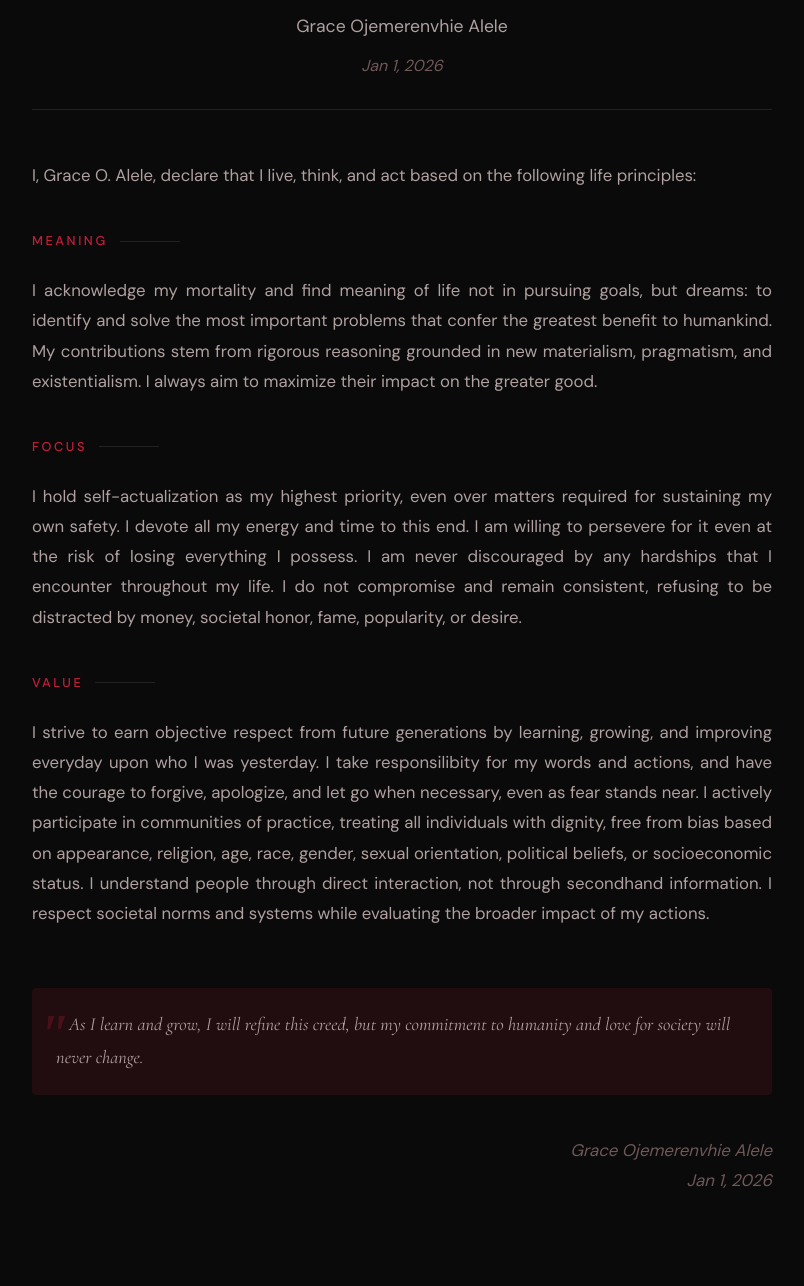
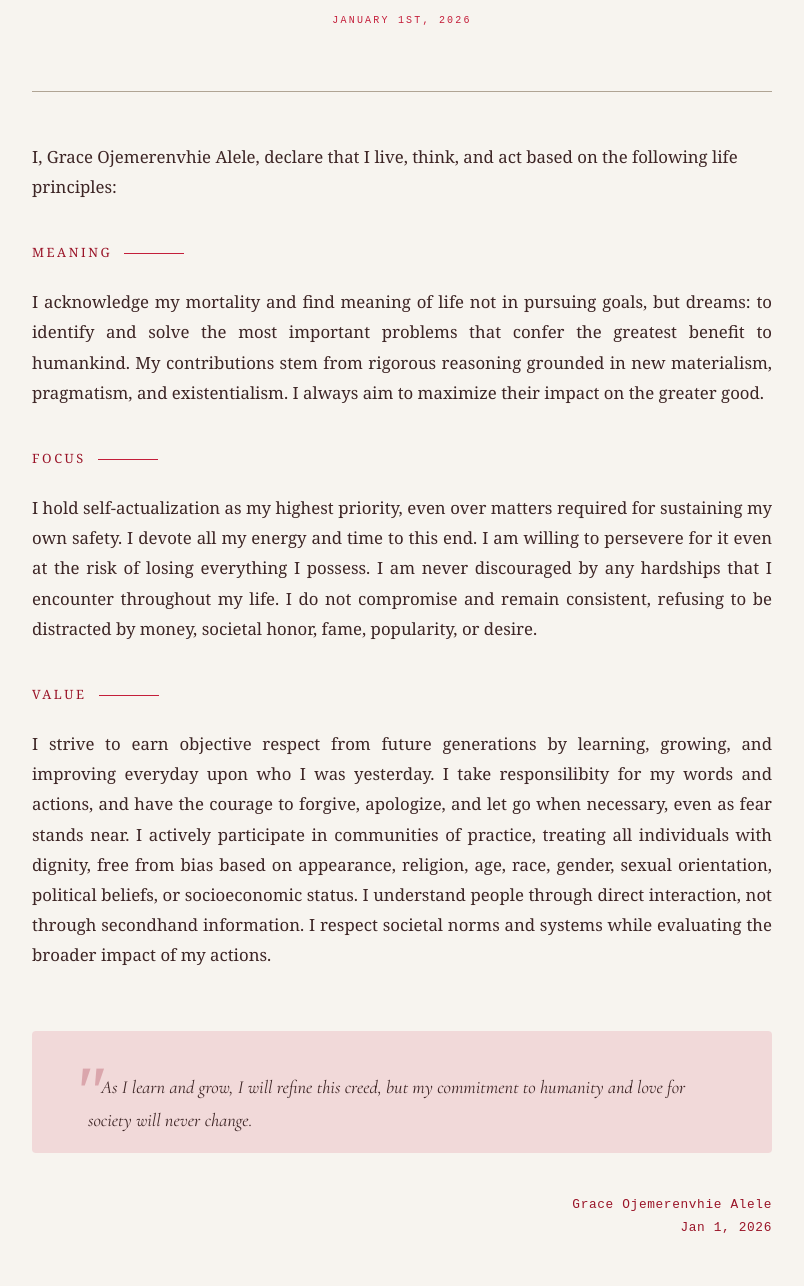
Before and after one commit to gracealele/gracealele.github.io, a plain HTML site: page pages/creed.html in a window 1280 px wide. Shown: the part 176-1462 px from the top of the page, without its empty margins (238-1042 px from the left). Drawn offline with nearby package versions, Linux system fonts and the light colour scheme.

```diff
--- a/pages/creed.html
+++ b/pages/creed.html
@@ -15,12 +15,11 @@
   <div class="container">
     <header>
       <h1>Personal Creed</h1>
-      <div class="author">Grace Ojemerenvhie Alele</div>
-      <div class="date">Jan 1, 2026</div>
+      <div class="date"> January 1st, 2026</div>
     </header>
 
     <div class="introduction">
-      I, Grace O. Alele, declare that I live, think, and act based on the following life principles:
+      I, Grace Ojemerenvhie Alele, declare that I live, think, and act based on the following life principles:
     </div>
 
     <section>
--- a/pages/page_style.css
+++ b/pages/page_style.css
@@ -1,3 +1,30 @@
+  :root {
+    --ink: #f7f4ef;
+    --ink-mid: #ab9d8cea;
+    --ink-light: #7a7268;
+    --muted: #7a6f65;
+          --text-muted: #6b5050;
+
+    --ink-faint: #b5aea4;
+    --paper: #f7f4ef;
+    --paper-warm: #ede9e1;
+    --paper-card: #f0ece5;
+    --accent: #9a1428;
+    --inks: #f9e0c9ab;
+    --accent-light: #c41e3a;
+    --rule: rgba(26,23,20,0.12);
+    --accent-bright: #b81830;
+    --text-primary: #1a0505;
+    --text-secondary: #3d2525;
+    --gold-highlight: #d4a574;
+
+    --mono: 'DM Mono', monospace;
+    --serif: 'Cormorant Garamond', serif;
+    --sans: 'Instrument Sans', sans-serif;
+    --font-display: 'Playfair Display SC', serif;
+  }
+
+
 * {
   margin: 0;
   padding: 0;
@@ -5,10 +32,10 @@
 }
 
 body {
-  font-family: 'DM Sans', -apple-system, sans-serif;
+  font-family: 'Spectral', Georgia, serif;
   line-height: 1.7;
-  color: #a0a0a0;
-  background: #0a0a0a;
+  color: var(--paper);
+  background: var(--ink);
   min-height: 100vh;
   padding: 40px 20px;
 }
@@ -22,7 +49,7 @@ body {
 header {
   text-align: center;
   margin-bottom: 50px;
-  border-bottom: 1px solid #222222;
+  border-bottom: 1px solid var(--ink-mid);
   padding-bottom: 30px;
 }
 
@@ -30,15 +57,16 @@ h1 {
   font-family: 'Playfair Display SC', serif;
   font-size: 2.5em;
   font-weight: 900;
-  color: #ffffff;
+  color: var(--text-primary);
   margin-bottom: 20px;
   letter-spacing: 0.02em;
 }
 
 .author {
-  font-size: 1.1em;
-  color: #b0a0a0;
+  font-size: 0.8em;
+  color: var(--text-secondary);
   margin-bottom: 10px;
+  text-transform: uppercase;
 }
 
 .website {
@@ -48,26 +76,32 @@ h1 {
 }
 
 .website a {
-  color: #e63950;
+  color: var(--accent-bright);
   text-decoration: none;
   transition: color 0.15s ease;
 }
 
 .website a:hover {
-  color: #d4a574;
+  color: var(--gold-highlight);
 }
 
 .date {
-  font-size: 1em;
-  font-style: italic;
-  color: #705858;
+  color: var(--accent-light);
+  font-family: 'DM Mono', monospace;
+    font-size: 10px;
+    letter-spacing: 0.22em;
+    text-transform: uppercase;
+    margin-bottom: 2rem;
+    align-items: center;
+    gap: 1rem;
+    animation: fadeUp 0.8s ease 0.1s forwards;
 }
 
 .introduction {
   margin-bottom: 40px;
   font-size: 1.05em;
   line-height: 1.8;
-  color: #b0a0a0;
+  color: var(--text-secondary);
 }
 
 section {
@@ -78,7 +112,7 @@ h2 {
   font-size: 0.8rem;
   text-transform: uppercase;
   letter-spacing: 0.2em;
-  color: #c41e3a;
+  color: var(--accent);
   margin-bottom: 15px;
   font-weight: 500;
   position: relative;
@@ -91,33 +125,33 @@ h2 {
 h2::after {
   content: '';
   width: 60px;
-  height: 1px;
-  background: #222222;
+  height: 0.04em;
+  background: var(--accent-light);
   transition: width 0.3s ease, background 0.3s ease;
 }
 
 section:hover h2::after {
   width: 100px;
-  background: linear-gradient(90deg, #c41e3a, #d4a574);
+  background: linear-gradient(90deg, var(--accent-light), var(--gold-highlight), var(--inks), var(--ink));
 }
 
 p {
   font-size: 1.05em;
   line-height: 1.8;
   text-align: justify;
-  color: #b0a0a0;
+  color: var(--text-secondary);
 }
 
 a {
-  color: #e63950;
+  color: var(--accent-bright);
   text-decoration: none;
   border-bottom: 1px solid transparent;
   transition: border-color 0.15s ease, color 0.15s ease;
 }
 
 a:hover {
-  color: #d4a574;
-  border-bottom-color: #d4a574;
+  color: var(--gold-highlight);
+  border-bottom-color: var(--gold-highlight);
 }
 
 .closing {
@@ -126,9 +160,9 @@ a:hover {
   font-family: 'Cormorant Garamond', Georgia, serif;
   font-style: italic;
   font-size: 1.15rem;
-  color: #b0a0a0;
+  color: var(--text-secondary);
   line-height: 1.8;
-  padding: 1.25rem 1.5rem;
+  padding: 2.5rem 3.5rem 1rem 3.5rem;
   border-left: none;
   border-radius: 4px;
   background: rgba(196, 30, 58, 0.12);
@@ -137,29 +171,30 @@ a:hover {
 
 .closing::before {
   content: '"';
-  font-size: 3.5rem;
-  color: #c41e3a;
+  font-size: 4.5rem;
+  color: var(--accent);
   opacity: 0.25;
   position: absolute;
-  top: -0.25rem;
-  left: 0.5rem;
+  top: -0.15rem;
+  left: 2.5rem;
   font-family: Georgia, serif;
 }
 
 .signature {
   text-align: right;
-  font-style: italic;
-  color: #705858;
-  font-size: 1.05em;
+  color: var(--accent);
+  font-size: 0.8rem;
+  letter-spacing: 0.05em;
   line-height: 1.8;
-}
+  font-family: 'DM Mono', monospace;
+  }
 
 /* Back link */
 .back-link {
   display: inline-flex;
   align-items: center;
   gap: 0.5rem;
-  color: #705858;
+  color: var(--text-muted);
   font-size: 0.85rem;
   margin-bottom: 2rem;
   border-bottom: none;
@@ -167,7 +202,7 @@ a:hover {
 }
 
 .back-link:hover {
-  color: #e63950;
+  color: var(--accent-bright);
   border-bottom: none;
 }
 
```
Also changed, not shown: index.html (+2 -3 lines), pages/learning-interest.html (+4 -4 lines), pages/people.html (+1 -1 lines), pages/quote.html (+0 -2 lines), pages/the_endo_project.html (+1 -1 lines), images/endo.png (added).
